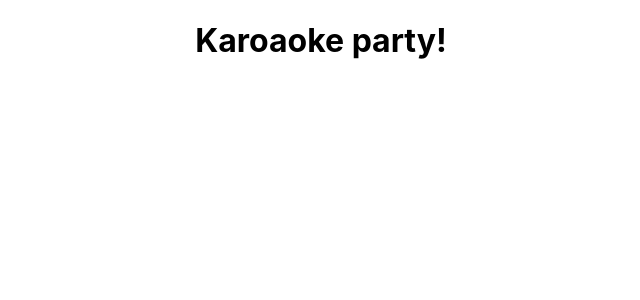
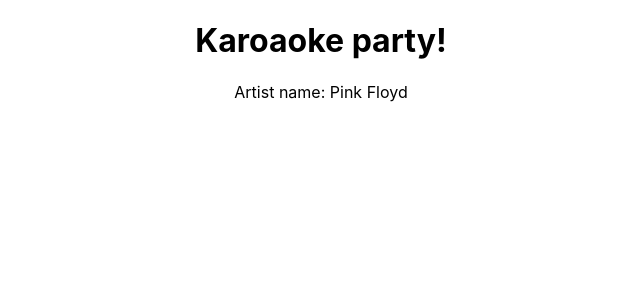
Before and after one commit to Mark0195/react-karaoke-sprint, a React (Create React App) app: page / in a window 1280 px wide. Shown: the top 300 px of the page, without its empty margins (319-959 px from the left). Built offline with nearby package versions, Linux system fonts and the light colour scheme.

Commit message:
Moved json to public folder, added ReactPlayer

```diff
--- /dev/null
+++ b/public/data/songs.json
@@ -0,0 +1,7 @@
+[
+    {
+        "url": "https://www.youtube.com/watch?v=Kn02KT5oonUs",
+        "artist": "Pink Floyd",
+        "song": "Comfortably Numb"
+    }
+]
--- a/src/App.js
+++ b/src/App.js
@@ -1,10 +1,35 @@
-import logo from './logo.svg';
+import { React, useEffect, useState } from 'react';
+import ReactPlayer from "react-player"
 import './App.css';
 
 function App() {
+
+  const [artistName, setArtistName] = useState("Alice Cooper");
+  const [songAddress, setSongAddress] = useState("");
+
+  // Do this as soon as the app loads
+  useEffect(()=>{
+    console.log("Bleep bloop say this once");
+
+    fetch('data/songs.json')
+    .then((response) => response.json())
+    .then((json) => {
+      console.log(json[0]["artist"]);
+
+      setArtistName(json[0]["artist"]);
+      setSongAddress(json[0]["url"]);
+
+    });
+  });
+
   return (
     <div className="App">
       <h1>Karoaoke party!</h1>
+      <p>Artist name: {artistName}</p>
+
+      <div className="PlayerArea">
+        <ReactPlayer width="100vw" url={songAddress} />
+      </div>
     </div>
   );
 }
```
